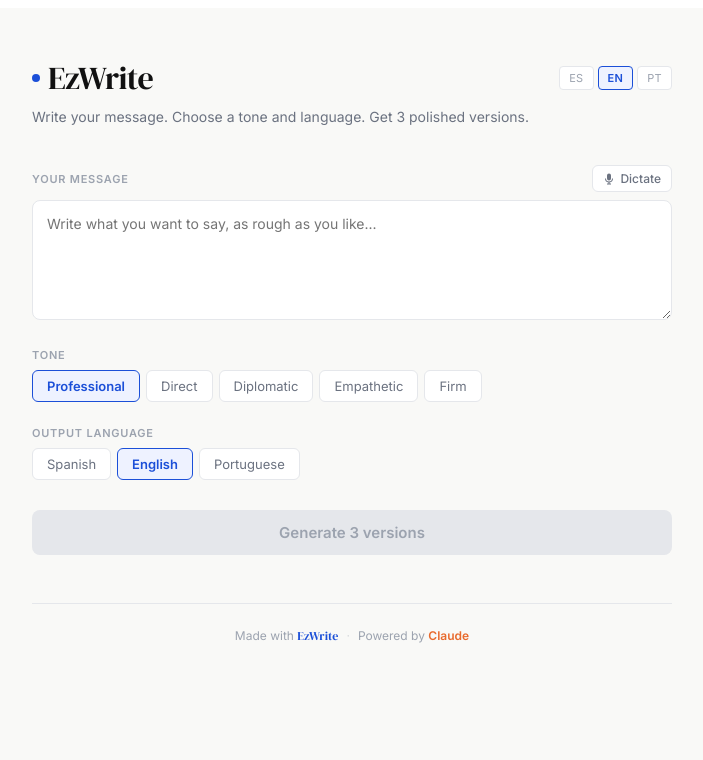
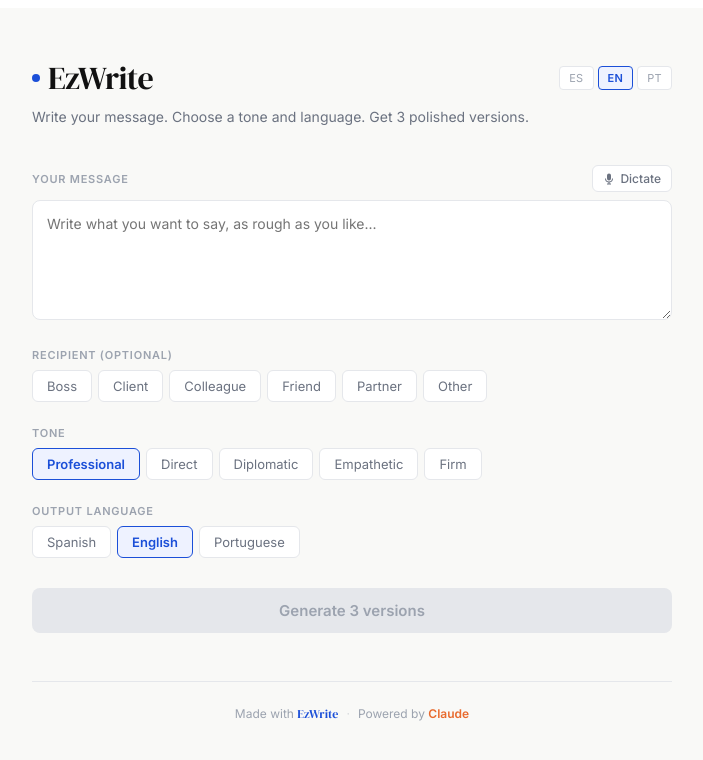
Before and after one commit to agalliski-netizen/ezwrite, a Next.js app: page / in a window 1280 px wide. Shown: the top 760 px of the page, without its empty margins (288-991 px from the left). Built offline with nearby package versions, Linux system fonts and the light colour scheme.

Commit message:
Update index.js

```diff
--- a/pages/index.js
+++ b/pages/index.js
@@ -20,10 +20,13 @@ copy: 'Copy', copied: 'Copied!',
 dictate: 'Dictate', stop: 'Stop',
 noVoice: 'Voice not supported. Use Chrome or Edge.',
 limitTitle: 'Daily limit reached',
-limitMsg: 'You\'ve used your 3 free generations for today. Upgrade to keep writing.',
+limitMsg: 'You\'ve used your 5 free generations for today. Upgrade to keep writing.',
 limitBtnMonthly: 'Monthly → $2.99/mo',
 limitBtnAnnual: 'Annual → $1.99/mo',
 usageLeft: function(n) { return n + ' generation' + (n === 1 ? '' : 's') + ' left today'; },
+recipientLabel: 'Recipient (optional)',
+recipientOtherPlaceholder: 'Describe the relationship...',
+recipientOptions: ['Boss', 'Client', 'Colleague', 'Friend', 'Partner', 'Other'],
 tones: { 'Professional': 'Professional', 'Direct': 'Direct', 'Diplomatic': 'Diplomatic', 'Empathetic': 'Empathetic', 'Firm': 'Firm' },
 langs: { 'Espanol': 'Spanish', 'English': 'English', 'Portugues': 'Portuguese' }
 },
@@ -41,10 +44,13 @@ copy: 'Copiar', copied: 'Copiado!',
 dictate: 'Dictar', stop: 'Detener',
 noVoice: 'Dictado no soportado. Usa Chrome o Edge.',
 limitTitle: 'Límite diario alcanzado',
-limitMsg: 'Usaste tus 3 generaciones gratuitas de hoy. Suscribíte para seguir escribiendo.',
+limitMsg: 'Usaste tus 5 generaciones gratuitas de hoy. Suscribíte para seguir escribiendo.',
 limitBtnMonthly: 'Mensual → $2.99/mes',
 limitBtnAnnual: 'Anual → $1.99/mes',
 usageLeft: function(n) { return n + (n === 1 ? ' generación restante' : ' generaciones restantes') + ' hoy'; },
+recipientLabel: 'Destinatario (opcional)',
+recipientOtherPlaceholder: 'Describi la relación...',
+recipientOptions: ['Jefe/a', 'Cliente', 'Colega', 'Amigo/a', 'Pareja', 'Otro'],
 tones: { 'Professional': 'Profesional', 'Direct': 'Directo', 'Diplomatic': 'Diplomatico', 'Empathetic': 'Empatico', 'Firm': 'Firme' },
 langs: { 'Espanol': 'Espanol', 'English': 'English', 'Portugues': 'Portugues' }
 },
@@ -62,10 +68,13 @@ copy: 'Copiar', copied: 'Copiado!',
 dictate: 'Ditar', stop: 'Parar',
 noVoice: 'Ditado nao suportado. Use Chrome ou Edge.',
 limitTitle: 'Limite diário atingido',
-limitMsg: 'Você usou suas 3 gerações gratuitas de hoje. Assine para continuar escrevendo.',
+limitMsg: 'Você usou suas 5 gerações gratuitas de hoje. Assine para continuar escrevendo.',
 limitBtnMonthly: 'Mensal → $2.99/mês',
 limitBtnAnnual: 'Anual → $1.99/mês',
 usageLeft: function(n) { return n + (n === 1 ? ' geração restante' : ' gerações restantes') + ' hoje'; },
+recipientLabel: 'Destinatário (opcional)',
+recipientOtherPlaceholder: 'Descreva o relacionamento...',
+recipientOptions: ['Chefe', 'Cliente', 'Colega', 'Amigo/a', 'Parceiro/a', 'Outro'],
 tones: { 'Professional': 'Profissional', 'Direct': 'Direto', 'Diplomatic': 'Diplomatico', 'Empathetic': 'Empatico', 'Firm': 'Firme' },
 langs: { 'Espanol': 'Espanhol', 'English': 'Ingles', 'Portugues': 'Portugues' }
 }
@@ -92,6 +101,8 @@ var DAILY_LIMIT = 5;
 function getUsage() { try { var u = JSON.parse(localStorage.getItem('ezw_usage') || 'null'); var today = new Date().toDateString(); if (!u || u.date !== today) { return { date: today, count: 0 }; } return u; } catch(e) { return { date: new Date().toDateString(), count: 0 }; } }
 function saveUsage(u) { try { localStorage.setItem('ezw_usage', JSON.stringify(u)); } catch(e) {} }
 var s10 = useState(function() { return DAILY_LIMIT - getUsage().count; }); var usageLeft = s10[0]; var setUsageLeft = s10[1];
+var s11 = useState(''); var recipient = s11[0]; var setRecipient = s11[1];
+var s12 = useState(''); var recipientOther = s12[0]; var setRecipientOther = s12[1];
 
 var t = UI[uiLang] || UI['English'];
 
@@ -134,7 +145,7 @@ try {
 var res = await fetch('/api/write', {
 method: 'POST',
 headers: { 'Content-Type': 'application/json' },
-body: JSON.stringify({ message: message, tone: tone, language: language })
+body: JSON.stringify({ message: message, tone: tone, language: language, recipient: recipient === 'Other' || recipient === 'Otro' || recipient === 'Outro' ? recipientOther : recipient })
 });
 var data = await res.json();
 if (data.error) { setError(t.err); } else {
@@ -193,6 +204,13 @@ EzWrite
 <textarea style={{ width: '100%', minHeight: '120px', padding: '12px 14px', border: isListening ? '1.5px solid '+RED : '1px solid '+BORDER, borderRadius: '8px', fontSize: '14px', color: TEXT, background: isListening ? RED_LIGHT : WHITE, resize: 'vertical', fontFamily: "'Inter', system-ui, sans-serif", lineHeight: 1.6, boxSizing: 'border-box' }} placeholder={t.placeholder} value={message} onChange={function(e) { setMessage(e.target.value); }} />
 </div>
 <div style={{ marginBottom: '1.5rem' }}>
+<span style={{ fontSize: '11px', fontWeight: 600, letterSpacing: '0.07em', textTransform: 'uppercase', color: TEXT3, marginBottom: '8px', display: 'block' }}>{t.recipientLabel}</span>
+<div style={{ display: 'flex', gap: '6px', flexWrap: 'wrap', marginBottom: recipient === 'Other' || recipient === 'Otro' || recipient === 'Outro' ? '8px' : '0' }}>
+{t.recipientOptions.map(function(r) { var active = recipient === r; return (<button key={r} onClick={function() { setRecipient(active ? '' : r); if (!active) setRecipientOther(''); }} style={{ padding: '7px 14px', borderRadius: '6px', border: active ? '1.5px solid '+BLUE : '1px solid '+BORDER, background: active ? BLUE_LIGHT : WHITE, color: active ? BLUE : TEXT2, fontSize: '13px', fontWeight: active ? 600 : 400, cursor: 'pointer', fontFamily: "'Inter', system-ui, sans-serif" }}>{r}</button>); })}
+</div>
+{(recipient === 'Other' || recipient === 'Otro' || recipient === 'Outro') && (<input type="text" value={recipientOther} onChange={function(e) { setRecipientOther(e.target.value); }} placeholder={t.recipientOtherPlaceholder} style={{ width: '100%', padding: '10px 14px', border: '1px solid '+BORDER, borderRadius: '8px', fontSize: '14px', color: TEXT, fontFamily: "'Inter', system-ui, sans-serif", boxSizing: 'border-box', outline: 'none' }} />)}
+</div>
+<div style={{ marginBottom: '1.5rem' }}>
 <span style={{ fontSize: '11px', fontWeight: 600, letterSpacing: '0.07em', textTransform: 'uppercase', color: TEXT3, marginBottom: '8px', display: 'block' }}>{t.toneLabel}</span>
 <div style={{ display: 'flex', gap: '6px', flexWrap: 'wrap' }}>
 {TONES.map(function(tk) { var active = tone === tk; return (<button key={tk} onClick={function() { setTone(tk); }} style={{ padding: '7px 14px', borderRadius: '6px', border: active ? '1.5px solid '+BLUE : '1px solid '+BORDER, background: active ? BLUE_LIGHT : WHITE, color: active ? BLUE : TEXT2, fontSize: '13px', fontWeight: active ? 600 : 400, cursor: 'pointer', fontFamily: "'Inter', system-ui, sans-serif" }}>{t.tones[tk] || tk}</button>); })}
```
